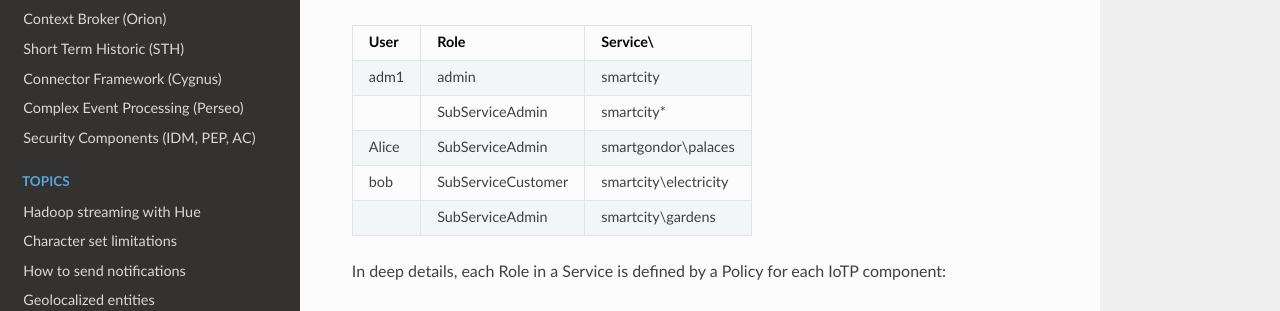
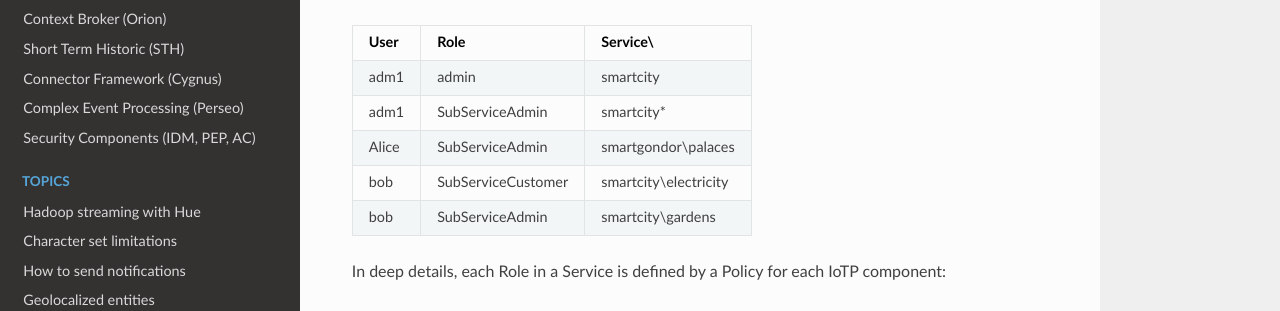
Before and after one commit to telefonicaid/thinking-cities, an MkDocs documentation site: the page built from docs/topics/user_permissions.md, in a window 1280 px wide and 900 px high, scrolled down 492 px. Shown: the part 155-466 px from the top of the window. Built offline with MkDocs 1.6.1, drawn with Linux system fonts in a browser that asks for light colours; nearby versions of some CDN libraries; old or Windows-style settings are respelled for this version of MkDocs.

```diff
--- a/docs/topics/user_permissions.md
+++ b/docs/topics/user_permissions.md
@@ -25,10 +25,10 @@
 | User   | Role               | Service\<SubService>  |
 | -------|--------------------|-----------------------|
 | adm1   | admin              | smartcity             |
-|        | SubServiceAdmin    | smartcity\*           |
+| adm1   | SubServiceAdmin    | smartcity\*           |
 | Alice  | SubServiceAdmin    | smartgondor\palaces   |
 | bob    | SubServiceCustomer | smartcity\electricity |
-|        | SubServiceAdmin    | smartcity\gardens     |
+| bob    | SubServiceAdmin    | smartcity\gardens     |
 
 
 In deep details, each Role in a Service is defined by a Policy for each IoTP component:
```
